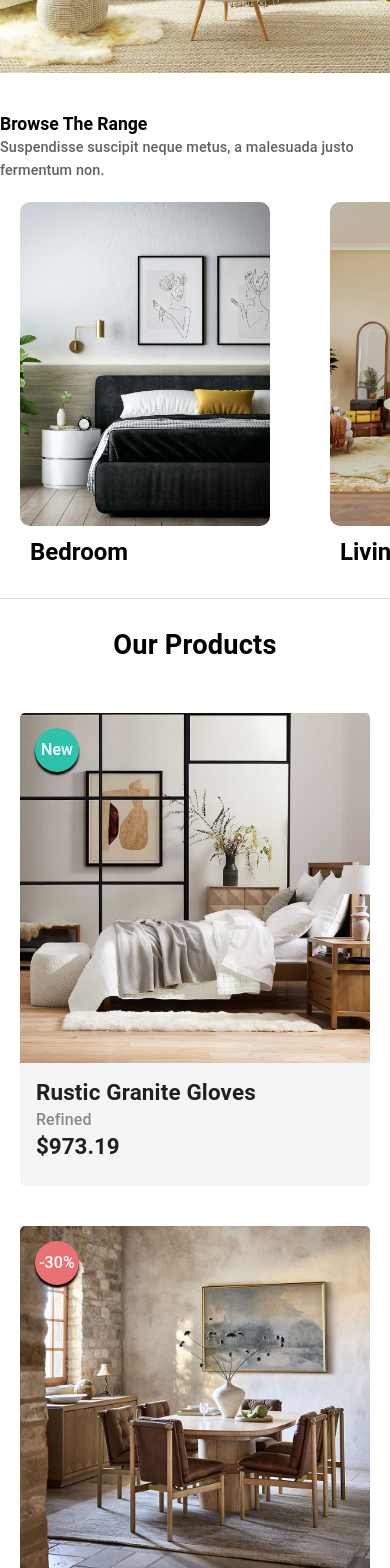
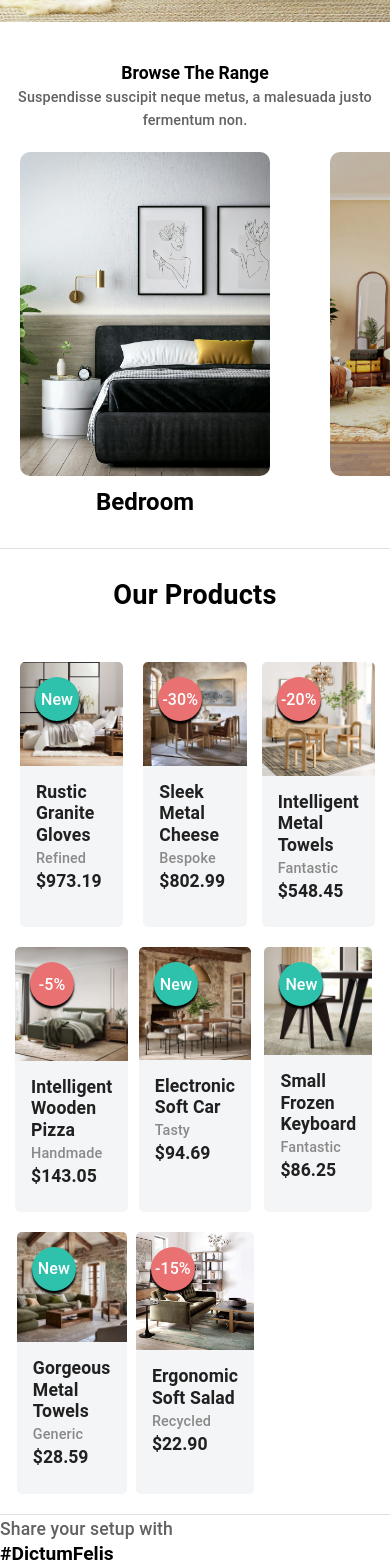
Before and after one commit to Gibsongf/furniture-eCommerce-react-app, a React (Vite) app: page / in a window 390 px wide. Shown: the part 432-2000 px from the top of the page. Built offline with nearby package versions, Linux system fonts and the light colour scheme.

Commit message:
cleaning

```diff
--- a/src/App.css
+++ b/src/App.css
@@ -9,6 +9,10 @@
   background-size: cover;
   background-position: bottom;
   background-repeat: no-repeat;
+}
+
+.home.browse-range {
+  text-align: center;
 }
 
 .header-shop.MuiBox-root {
@@ -198,8 +202,12 @@ a:visited {
 }
 
 
+@media (max-width:600px) {
+  .nav-container.MuiBox-root {
+    padding: 5px;
+  }
 
-@media (max-width:600px) {
+
   .new-arrival-container h1 {
     font-size: 1rem;
   }
@@ -212,6 +220,31 @@ a:visited {
 
   .new-arrival-container .new-arrival-description {
     display: none;
+  }
+
+
+
+  .product-card h1 {
+    font-size: 1.1rem;
+  }
+
+  .product-card h2 {
+    font-size: 0.9rem;
+  }
+
+  /* Footer */
+  .share-setup.title {
+    font-size: 1.1rem;
+  }
+
+  .share-setup.hashtag {
+    font-size: 1.2rem;
+  }
+
+  .MuiImageList-root.MuiImageList-masonry {
+    column-count: 4 !important;
+    column-gap: 10px !important;
+
   }
 
   .footer-container.MuiBox-root {
@@ -317,3 +350,13 @@ a:visited {
 
   }
 }
+
+@media (max-width:500px) {
+
+  /* Shop */
+  .product-grid.container {
+    grid-template-columns: repeat(auto-fit, minmax(100px, 1fr));
+    gap: 20px;
+  }
+
+}
--- a/src/Pages/Home.tsx
+++ b/src/Pages/Home.tsx
@@ -20,10 +20,18 @@ const BrowseRange = () => {
 const ShareSetup = () => {
   return (
     <Box>
-      <Typography color="#616161" variant="h6" component="h1">
+      <Typography
+        className="share-setup title"
+        color="#616161"
+        variant="h6"
+        component="h1">
         Share your setup with
       </Typography>
-      <Typography fontWeight={"bold"} variant="h3" component="h1">
+      <Typography
+        className="share-setup hashtag"
+        fontWeight={"bold"}
+        variant="h3"
+        component="h1">
         #DictumFelis
       </Typography>
     </Box>
--- a/src/components/Home/HomeCategory.tsx
+++ b/src/components/Home/HomeCategory.tsx
@@ -23,6 +23,7 @@ export const Categories = () => {
         maxWidth: "1200px",
         padding: "20px",
         margin: "0 auto",
+        textAlign: "center",
       }}
       className="home-category container"
       gap={60}
--- a/src/components/Home/ShareSetup.tsx
+++ b/src/components/Home/ShareSetup.tsx
@@ -9,8 +9,6 @@ export default function ShareSetupImages() {
   return (
     <Box
       sx={{
-        // width: "99vw",
-        // overflowY: "hidden",
         borderBottom: "solid 1px #616161",
         paddingBottom: "20px",
       }}>
--- a/src/components/NavBar.tsx
+++ b/src/components/NavBar.tsx
@@ -67,7 +67,7 @@ export const Nav = () => {
           maxWidth: "1200px",
           margin: "0 auto",
         }}>
-        <Box sx={style}>
+        <Box className="nav-container" sx={style}>
           <Button
             // minWidth to align nav with the rest of content mui el has it in it
             sx={{ padding: "0", minWidth: "auto", margin: "0px" }}
--- a/src/components/Products/AddCartHover.tsx
+++ b/src/components/Products/AddCartHover.tsx
@@ -17,7 +17,8 @@ const theme = createTheme({
             backgroundColor: "white",
           },
           textTransform: "none",
-          padding: "10px 65px 10px 65px",
+          maxWidth: "160px",
+          padding: "10px 20px",
         },
       },
     },
```
Also changed, not shown: 1 other file (tests, documents, lock files or other folders).
